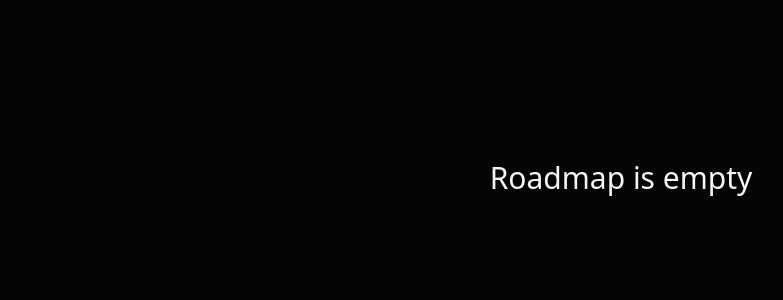
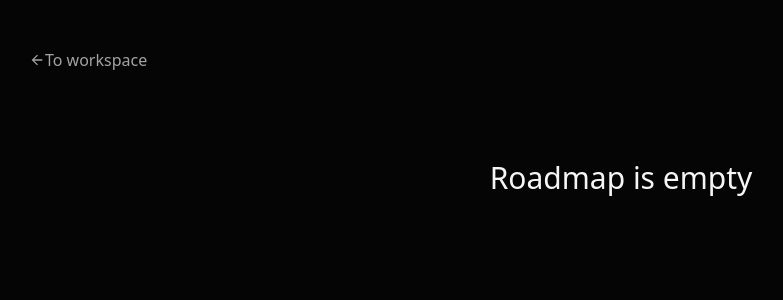
Before and after one commit to Lavryniukk/omniscent-frontend, a Next.js app: page /workspace/roadmap/1 in a window 1280 px wide. Shown: the top 300 px of the page, without its empty margins (19-802 px from the left). Built offline with nearby package versions, Linux system fonts and the light colour scheme; no server answers.

Commit message:
Minor improvements

```diff
--- a/app/(pages)/workspace/page.tsx
+++ b/app/(pages)/workspace/page.tsx
@@ -2,10 +2,19 @@
 
 import UserProjects from "@/app/modules/ProjectList/ProjectList";
 import { withPageAuthRequired } from "@auth0/nextjs-auth0/client";
+import Link from "next/link";
+import { MdOutlineArrowBack } from "react-icons/md";
 
 function WorkspacePage() {
   return (
     <div className="flex h-screen border-accent items-center">
+      <a
+        href="/"
+        className="flex items-center justify-center p-2  w-fit text-accent fixed left-10 top-10 hover:opacity-80"
+      >
+        <MdOutlineArrowBack />
+        To home
+      </a>
       <UserProjects /> {/* Render the UserProjects component. */}
     </div>
   );
--- a/app/(pages)/workspace/roadmap/[id]/page.tsx
+++ b/app/(pages)/workspace/roadmap/[id]/page.tsx
@@ -1,9 +1,18 @@
 "use client";
 
 import Roadmap from "@/app/modules/Roadmap/PrimaryRoadmap/Roadmap";
+import Link from "next/link";
+import { MdOutlineArrowBack } from "react-icons/md";
 export default function RoadmapPage({ params }: { params: { id: string } }) {
   return (
     <div className="h-full min-h-screen w-auto">
+      <Link
+        href="/workspace"
+        className="flex items-center justify-center p-2  w-fit text-accent fixed left-10 top-10 hover:opacity-80"
+      >
+        <MdOutlineArrowBack />
+        To workspace
+      </Link>
       <Roadmap id={params.id} />
     </div>
   );
--- a/app/modules/ProjectList/components/ProjectContainer/ProjectContainer.tsx
+++ b/app/modules/ProjectList/components/ProjectContainer/ProjectContainer.tsx
@@ -61,7 +61,7 @@ export default function ProjectContainer({
     <>
       <Link
         href={url}
-        className={`py-5 border block border-secondary rounded-lg text-base text-center text-accent px-7 relative w-full ${
+        className={`py-5 border block border-accent bg-secondary rounded-lg text-base text-center text-accent px-7 relative w-full ${
           isOpen ? "pointer-events-none" : "pointer-events-auto"
         }`}
       >
```
